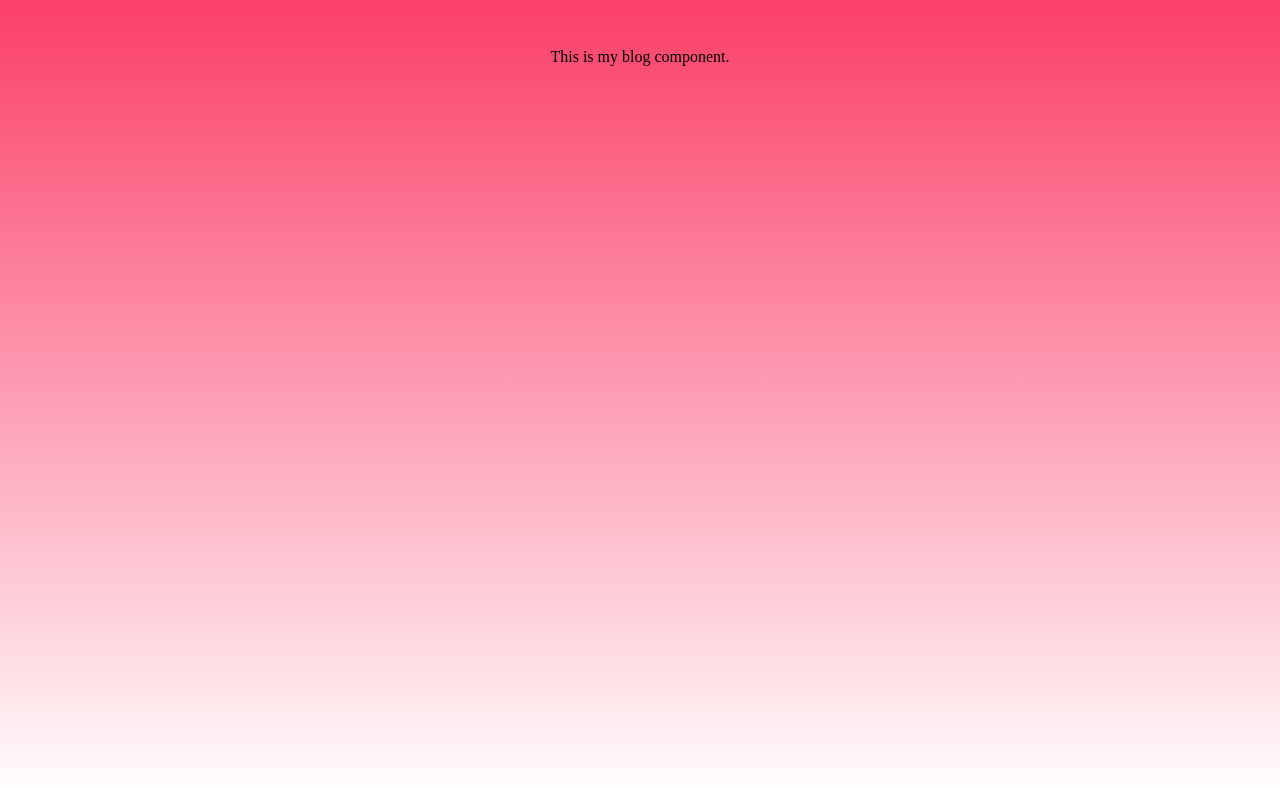
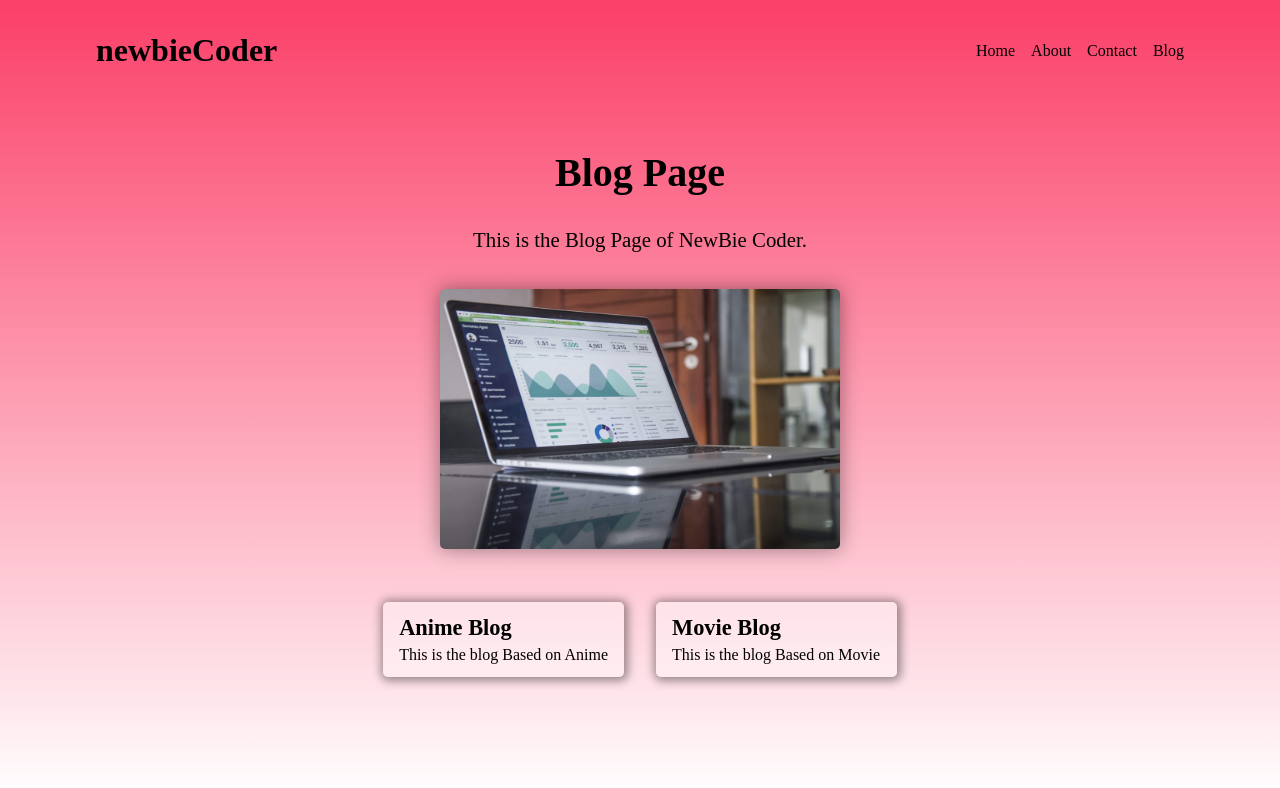
Before and after one commit to dazzlerabhi30800/next.js-CWH-blogSite, a Next.js app: page /blog in a window 1280 px wide. Shown: the top 788 px of the page. Built offline with nearby package versions, Linux system fonts and the light colour scheme.

Commit message:
added blogpost page and some links

```diff
--- /dev/null
+++ b/Components/Navbar.js
@@ -0,0 +1,27 @@
+import React from "react";
+import Link from "next/link";
+import styles from "../styles/Home.module.css";
+
+const Navbar = ({ setColor }) => {
+  return (
+    <nav className={styles.navbar}>
+      <span className={styles.logo}>newbieCoder</span>
+      <ul className={styles.links}>
+        <li onClick={() => setColor("#fb3f68")}>
+          <Link href="/">Home</Link>
+        </li>
+        <li onClick={() => setColor("#f7ad62")}>
+          <Link href="/about">About</Link>
+        </li>
+        <li onClick={() => setColor("#62f7f1")}>
+          <Link href="/contact">Contact</Link>
+        </li>
+        <li onClick={() => setColor("#62F784")}>
+          <Link href="/blog">Blog</Link>
+        </li>
+      </ul>
+    </nav>
+  );
+};
+
+export default Navbar;
--- a/pages/_app.js
+++ b/pages/_app.js
@@ -1,6 +1,21 @@
+import { useState } from "react";
 import "@/styles/globals.css";
 import "../styles/style.css";
+import Navbar from "@/Components/Navbar";
 
 export default function App({ Component, pageProps }) {
-  return <Component {...pageProps} />;
+  const [color, setColor] = useState("#fb3f68");
+  return (
+    <>
+      <Navbar setColor={setColor} />
+      <Component {...pageProps} />
+      <style jsx global>
+        {`
+          body {
+            background-color: ${color} !important;
+          }
+        `}
+      </style>
+    </>
+  );
 }
--- a/pages/blog.js
+++ b/pages/blog.js
@@ -1,8 +1,41 @@
 import React from "react";
 import styles from "@/styles/Home.module.css";
+import Image from "next/image";
+import Link from "next/link";
 
 const Blog = () => {
-  return <div className={`${styles.main}`}>This is my blog component.</div>;
+  return (
+    <>
+      <main className={`${styles.main}`}>
+        <h1 style={{ fontSize: "2.5rem" }} className={styles.h1}>
+          Blog Page
+        </h1>
+        <p className={styles.p}>This is the Blog Page of NewBie Coder.</p>
+        <Image
+          className={styles.homeImg}
+          width={400}
+          height={260}
+          src="/blog-image.jpg"
+          priority={true}
+          alt="home-background"
+        />
+        <div className={styles.blogGrid}>
+          <Link href={"/blogpost/anime-blog"}>
+            <div className={styles.blog}>
+              <h2>Anime Blog</h2>
+              <p>This is the blog Based on Anime</p>
+            </div>
+          </Link>
+          <Link href={"/blogpost/movie-blog"}>
+            <div className={styles.blog}>
+              <h2>Movie Blog</h2>
+              <p>This is the blog Based on Movie</p>
+            </div>
+          </Link>
+        </div>
+      </main>
+    </>
+  );
 };
 
 export default Blog;
--- a/pages/contact.js
+++ b/pages/contact.js
@@ -1,7 +1,8 @@
 import React from "react";
+import styles from "@/styles/Home.module.css";
 
 const Contact = () => {
-  return <div>This is my contact component.</div>;
+  return <div className={`${styles.main}`}>This is my contact component.</div>;
 };
 
 export default Contact;
--- a/styles/Home.module.css
+++ b/styles/Home.module.css
@@ -40,3 +40,44 @@
 .links > li:hover {
   color: blue;
 }
+
+.homeImg {
+  object-fit: fill;
+  border-radius: 5px;
+  filter: drop-shadow(0px 0px 10px rgba(0, 0, 0, 0.4));
+  margin: 5px auto;
+}
+
+/* Blog CSS */
+
+.blogGrid {
+  display: grid;
+  grid-template-columns: repeat(1, 1fr);
+  grid-gap: 2rem;
+  margin: 8px auto;
+  padding: 8px;
+}
+.blog {
+  background: rgba(255, 255, 255, 0.4);
+  backdrop-filter: blur(10px);
+  box-shadow: 1px 1px 10px 3px rgba(0, 0, 0, 0.4);
+  padding: 8px 1rem;
+  border-radius: 5px;
+  cursor: pointer;
+  transition: 0.3s linear;
+}
+.blog:hover {
+  background: rgba(255, 255, 255, 0.9);
+}
+.blog > * {
+  margin: 5px auto;
+}
+.blog > h2 {
+  font-size: 1.4rem;
+}
+
+@media (width >= 700px) {
+  .blogGrid {
+    grid-template-columns: repeat(2, 1fr);
+  }
+}
--- a/styles/globals.css
+++ b/styles/globals.css
@@ -94,6 +94,7 @@ body {
     )
     rgb(var(--background-start-rgb));
   min-height: 100vh;
+  transition: 0.5s linear;
 }
 
 a {
--- a/styles/style.css
+++ b/styles/style.css
@@ -1,3 +1,3 @@
-body {
-  background-color: #fb3f68;
-}
+/* body { */
+/*   background-color: #fb3f68; */
+/* } */
```
Also changed, not shown: Components/Dummy.js (deleted, +0 -21 lines), pages/blogpost/[slug].js (+5 -2 lines), pages/index.js (+10 -31 lines), public/blog-image.jpg (added), public/home-bg.jpg (added).
